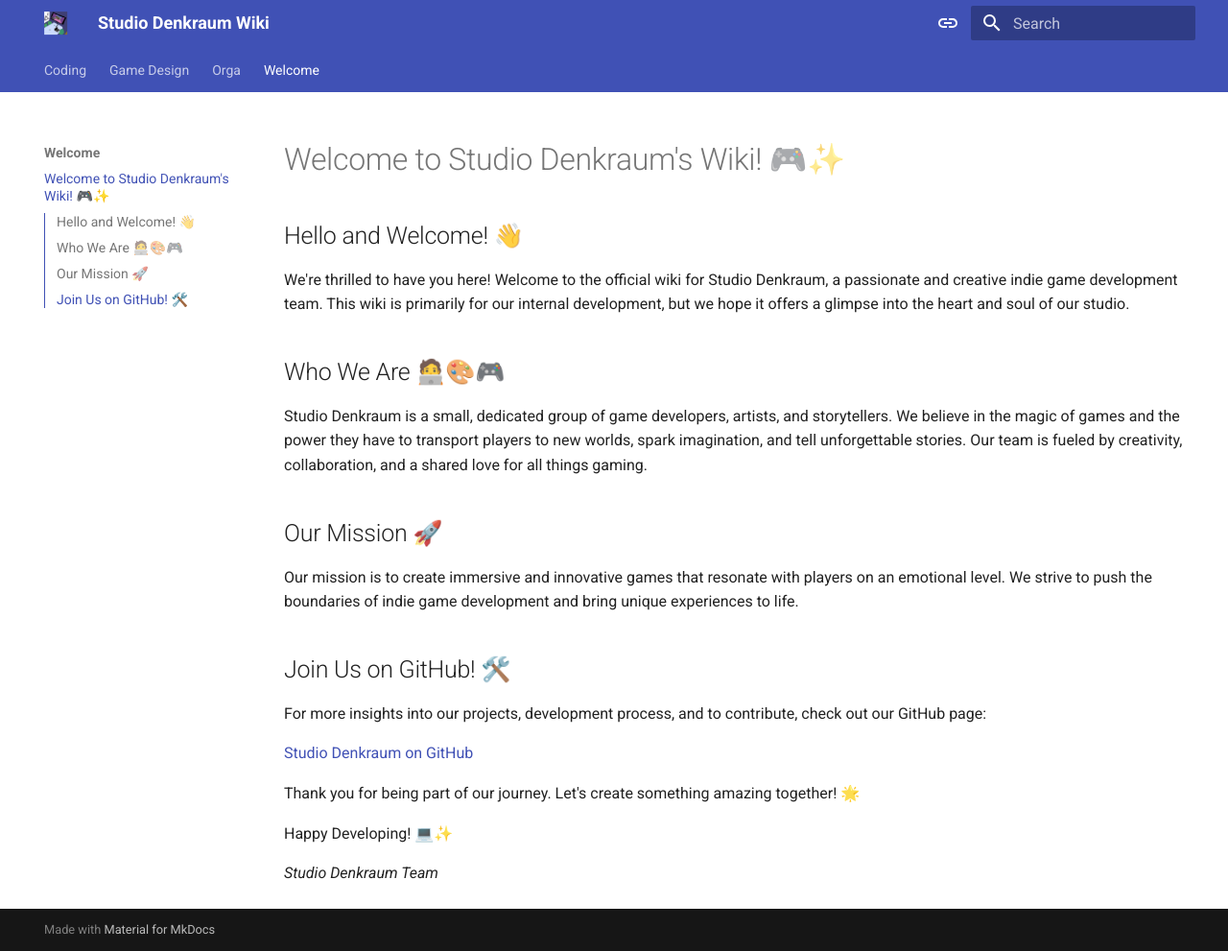
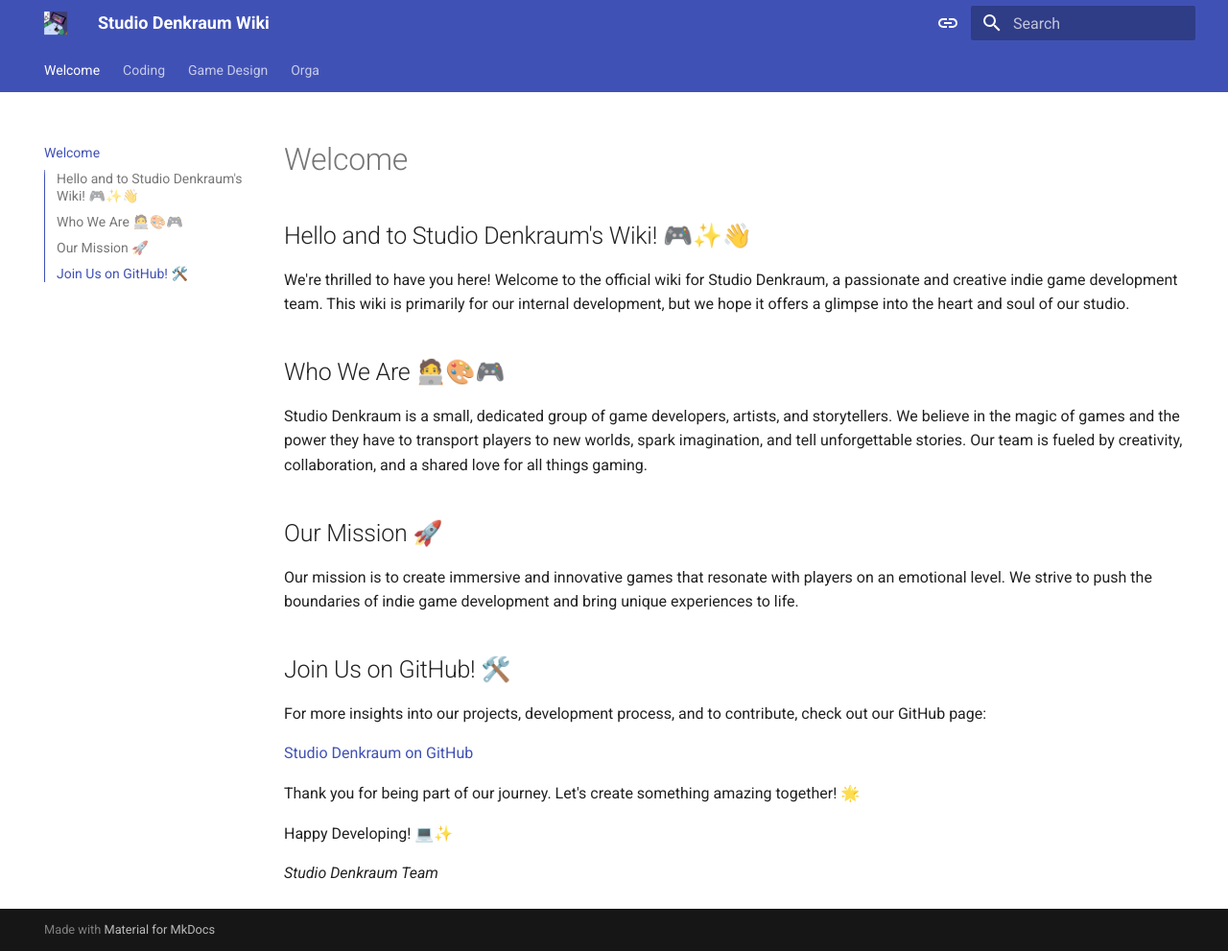
Before and after one commit to Studio-Denkraum/Studio-Denkraum.github.io, an MkDocs documentation site: the page built from docs/index.md, in a window 1280 px wide and 991 px high. Shown: the whole window at 96% size. Built offline with MkDocs 1.6.1 and Material for MkDocs 9.7.7, drawn with Linux system fonts in a browser that asks for light colours.

Commit message:
welcome change

```diff
--- a/docs/Welcome/index.md
+++ b/docs/index.md
@@ -1,6 +1,6 @@
-# Welcome to Studio Denkraum's Wiki! 🎮✨
+# Welcome
 
-## Hello and Welcome! 👋
+## Hello and to Studio Denkraum's Wiki! 🎮✨👋
 
 We're thrilled to have you here! Welcome to the official wiki for Studio Denkraum, a passionate and creative indie game development team. This wiki is primarily for our internal development, but we hope it offers a glimpse into the heart and soul of our studio.
 
```
